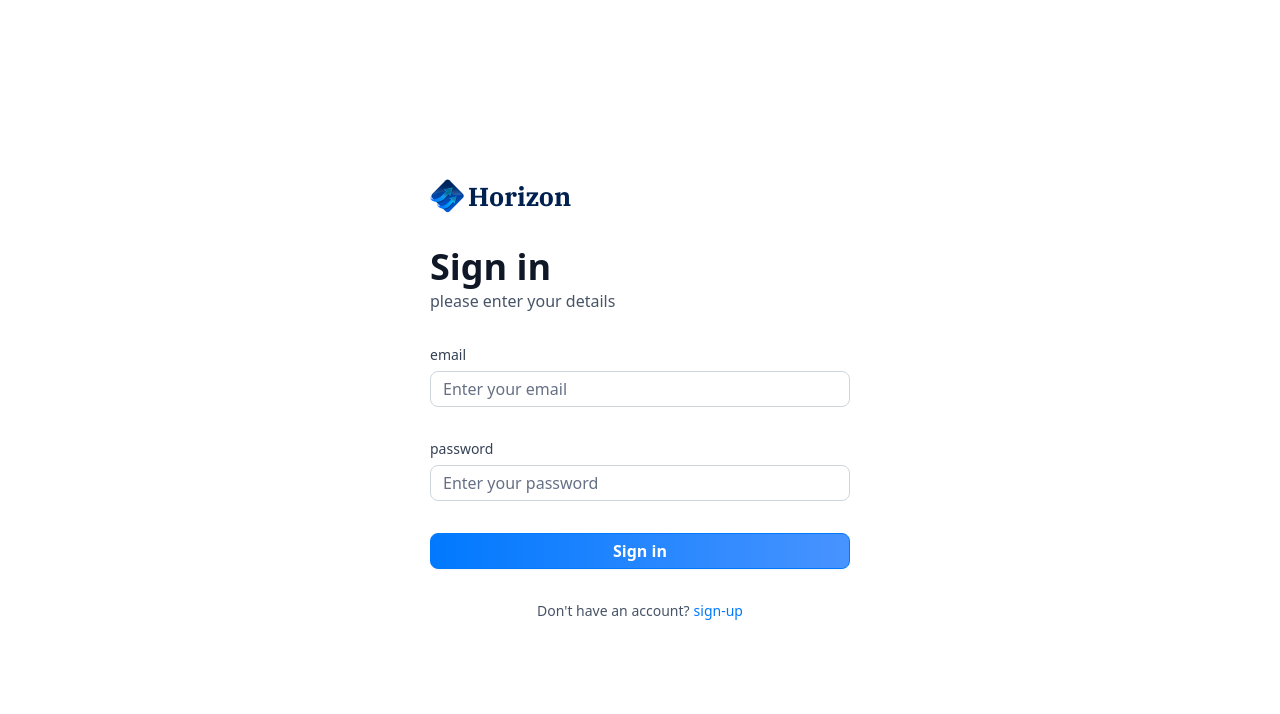
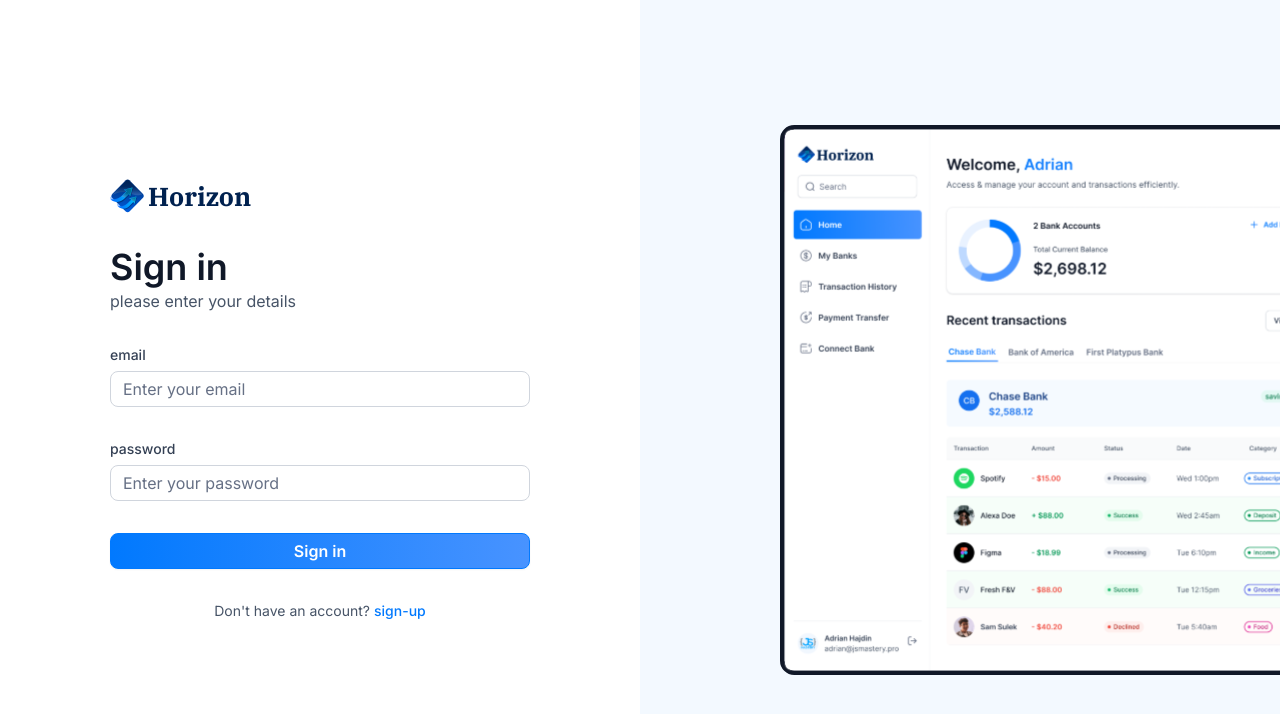
Before and after one commit to DrYoussefTemraz/joebankingproject, a Next.js app: page /sign-in in a window 1280 px wide. Shown: the top 714 px of the page. Built offline with nearby package versions, Linux system fonts and the light colour scheme.

Commit message:
adding the styled image to the sign in page

```diff
--- a/app/(auth)/layout.tsx
+++ b/app/(auth)/layout.tsx
@@ -1,3 +1,4 @@
+import Image from "next/image";
 
 export default function RootLayout({
     children,
@@ -5,8 +6,18 @@
     children: React.ReactNode;
   }>) {
     return (
-     <main>
+     <main className="flex min-h-screen w-full justify-between font-inter">
       {children}
+      <div className="auth-asset">
+        <div>
+          <Image
+          src="/icons/auth-image.svg"
+          alt="auth image"
+          width={500}
+          height={500}
+          />
+        </div>
+      </div>
       </main>
     );
   }
--- a/lib/actions/Appwrite.ts
+++ b/lib/actions/Appwrite.ts
@@ -7,7 +7,7 @@
     .setEndpoint(process.env.NEXT_PUBLIC_APPWRITE_ENDPOINT!)
     .setProject(process.env.NEXT_PUBLIC_APPWRITE_PROJECT!);
 
-  console.log("Appwrite Endpoint:", process.env.NEXT_PUBLIC_APPWRITE_ENDPOINT);
+  // console.log("Appwrite Endpoint:", process.env.NEXT_PUBLIC_APPWRITE_ENDPOINT);
 
   const cookieStore = await cookies();
   const session = cookieStore.get("appwrite-session"); if (!session || !session.value) {
```
